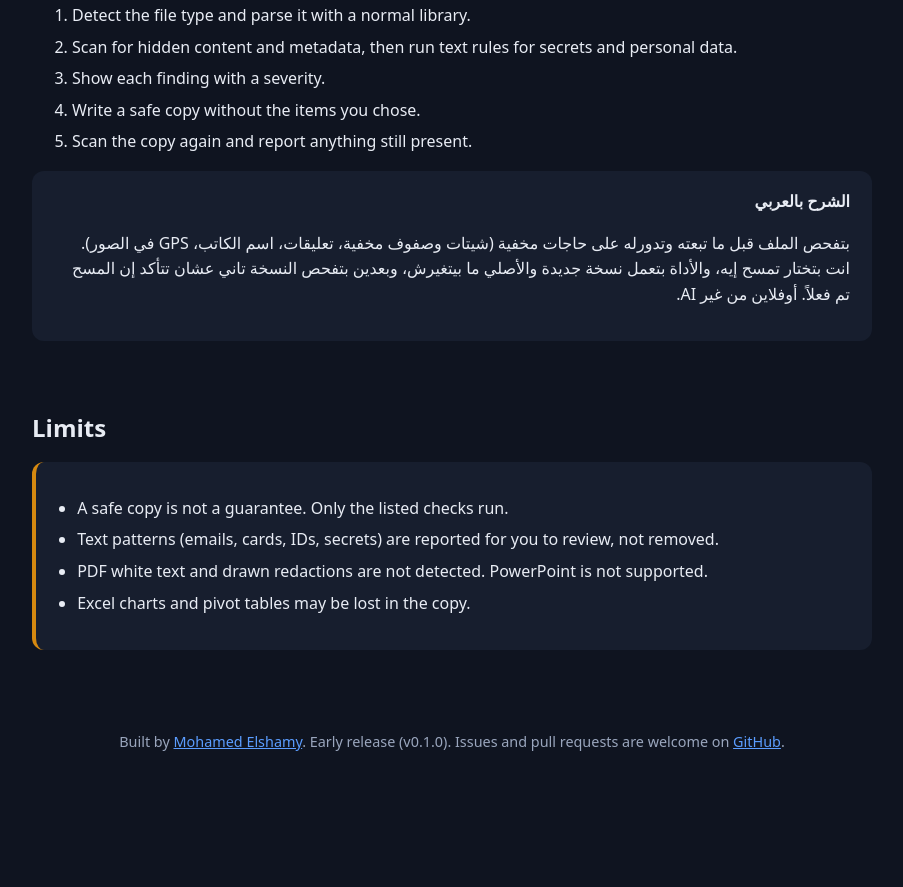
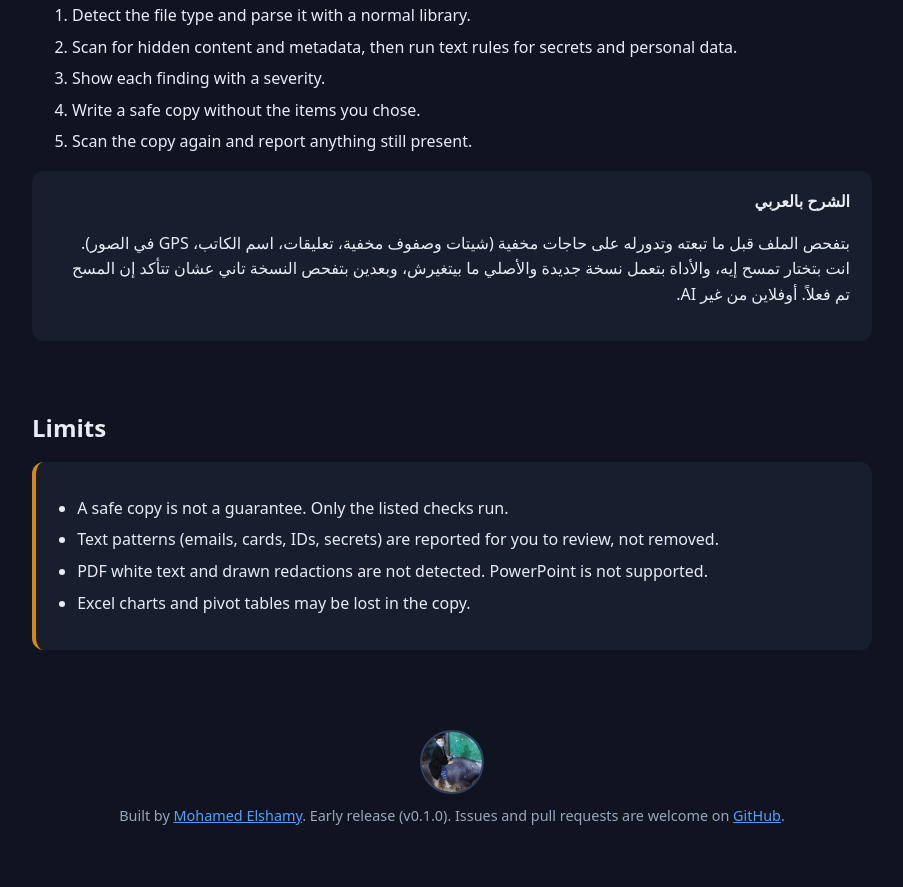
Before and after one commit to Hamasa-ElShamy/beforeshare, a plain HTML site: page docs/index.html in a window 1280 px wide. Shown: the part 1719-2606 px from the top of the page, without its empty margins (188-1091 px from the left). Before the commit the page ends 2532 px from the top, so only its background shows below. Drawn offline with Linux system fonts and the light colour scheme.

```diff
--- a/docs/index.html
+++ b/docs/index.html
@@ -45,5 +45,5 @@ beforeshare clean yourfile.xlsx</code></pre></section>
 <div class="card rtl"><b>الشرح بالعربي</b><p>بتفحص الملف قبل ما تبعته وتدورله على حاجات مخفية (شيتات وصفوف مخفية، تعليقات، اسم الكاتب، GPS في الصور). انت بتختار تمسح إيه، والأداة بتعمل نسخة جديدة والأصلي ما بيتغيرش، وبعدين بتفحص النسخة تاني عشان تتأكد إن المسح تم فعلاً. أوفلاين من غير AI.</p></div></section>
 <section><h2>Limits</h2><div class="card warn"><ul><li>A safe copy is not a guarantee. Only the listed checks run.</li><li>Text patterns (emails, cards, IDs, secrets) are reported for you to review, not removed.</li><li>PDF white text and drawn redactions are not detected. PowerPoint is not supported.</li><li>Excel charts and pivot tables may be lost in the copy.</li></ul></div></section>
 </main>
-<footer>Built by <a style="color:var(--acc)" href="https://github.com/mohamed-elshamy-ai">Mohamed Elshamy</a>. Early release (v0.1.0). Issues and pull requests are welcome on <a style="color:var(--acc)" href="https://github.com/mohamed-elshamy-ai/beforeshare">GitHub</a>.</footer>
+<footer><img src="author.jpg" alt="Mohamed Elshamy" width="64" height="64" style="border-radius:50%;border:2px solid #34405c;display:block;margin:0 auto 10px"> Built by <a style="color:var(--acc)" href="https://github.com/mohamed-elshamy-ai">Mohamed Elshamy</a>. Early release (v0.1.0). Issues and pull requests are welcome on <a style="color:var(--acc)" href="https://github.com/mohamed-elshamy-ai/beforeshare">GitHub</a>.</footer>
 </body></html>
```
Also changed, not shown: docs/author.jpg (added).
